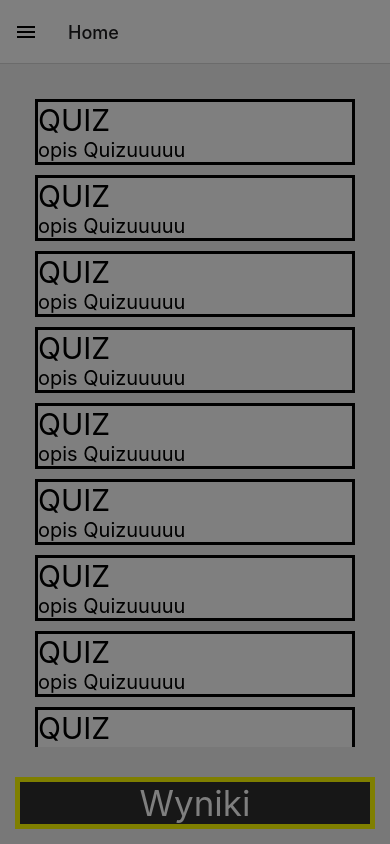
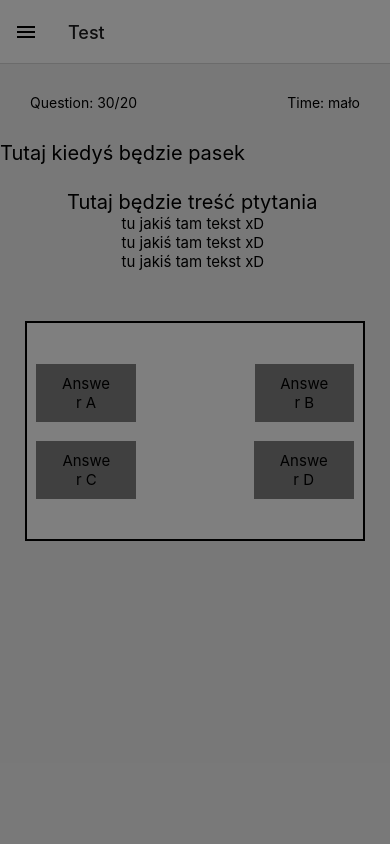
Before and after one commit to swojciech35/ZPSM, a React Native app in the folder Quiz/: screen /Test in a window 390 px wide. Built offline with nearby package versions, Linux system fonts and the light colour scheme.

Commit message:
add test layout

```diff
--- a/Quiz/App.js
+++ b/Quiz/App.js
@@ -5,14 +5,8 @@ import { createDrawerNavigator } from '@react-navigation/drawer';
 
 import Home from './components/Home';
 import Result from './components/Result';
+import Test from './components/Test';
 
-function Quiz() {
-  return (
-    <View style={{ flex: 1, justifyContent: 'center', alignItems: 'center', }}>
-      <Text style={{color:'black'}}>Quiz Screen</Text>
-    </View>
-  );
-}
 
 
 const Drawer = createDrawerNavigator();
@@ -21,7 +15,7 @@ function MyDrawer() {
   return (
     <Drawer.Navigator useLegacyImplementation>
       <Drawer.Screen name="Home" component={Home} />
-      <Drawer.Screen name="Quiz" component={Quiz} />
+      <Drawer.Screen name="Test" component={Test} />
       <Drawer.Screen name="Result" component={Result} />
     </Drawer.Navigator>
   );
--- /dev/null
+++ b/Quiz/components/Test.js
@@ -0,0 +1,66 @@
+import * as React from 'react';
+import { View, Text } from 'react-native';
+import { TouchableOpacity } from 'react-native-gesture-handler';
+import {StyleSheet} from 'react-native';
+
+function Test() {
+    return (
+      <><View style={{ display: 'flex', justifyContent: 'space-between', flexDirection: 'row', padding: 30 }}>
+            <Text style={{ color: 'black' }}>Question: 30/20</Text>
+            <Text style={{ color: 'black' }}>Time: mało</Text>
+        </View>
+        <View>
+            <Text style={{ color: 'black',fontSize:20, }}>Tutaj kiedyś będzie pasek </Text>
+        </View>
+        <View style={{justifyContent:'center',alignItems:'center',margin:25}}>
+        <Text style={{ color: 'black',fontSize:20, }}>Tutaj będzie treść ptytania </Text>
+        <Text style={{ color: 'black',fontSize:15, }}>tu jakiś tam tekst xD </Text>
+        <Text style={{ color: 'black',fontSize:15, }}>tu jakiś tam tekst xD </Text>
+        <Text style={{ color: 'black',fontSize:15, }}>tu jakiś tam tekst xD </Text>
+        </View>
+        <View style={styles.answerBox}>
+            <TouchableOpacity style={styles.button}>
+                <Text style={{fontSize:15,color:"black",textAlign:'center'}}>Answer A</Text>
+            </TouchableOpacity>
+            <TouchableOpacity style={styles.button}>
+            <Text style={{fontSize:15,color:"black",textAlign:'center'}}>Answer B</Text>
+            </TouchableOpacity>
+            <TouchableOpacity style={styles.button}>
+            <Text style={{fontSize:15,color:"black",textAlign:'center'}}>Answer C</Text>
+            </TouchableOpacity>
+            <TouchableOpacity style={styles.button}>
+            <Text style={{fontSize:15,color:"black",textAlign:'center'}}>Answer D</Text>
+            </TouchableOpacity>
+
+
+        </View>
+        </>
+    );
+  }
+
+  const styles= StyleSheet.create({
+    answerBox:{
+        display:'flex',
+        backgroundColor:"#FFFFFF",
+        paddingTop:"8%",
+        paddingBottom:"8%",
+        margin:25,
+        borderWidth:2,
+        flexDirection:'row',
+        justifyContent: 'space-between',
+        flexWrap:'wrap'
+    },
+    button:{
+        backgroundColor:"gray",
+        margin:"8%",
+        paddingTop:10,
+        paddingBottom:10,
+        paddingLeft:25,
+        paddingRight:25
+
+
+    }
+
+  });
+
+  export default Test;
```
